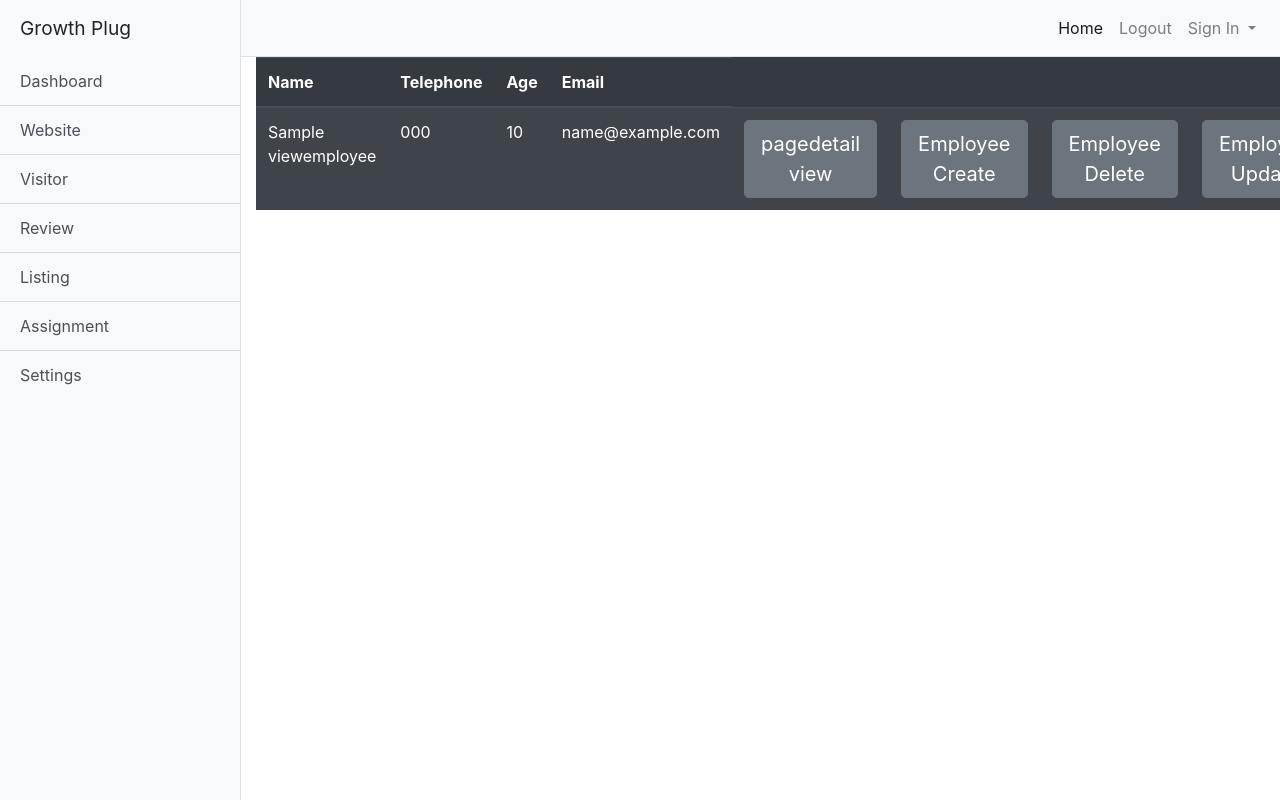
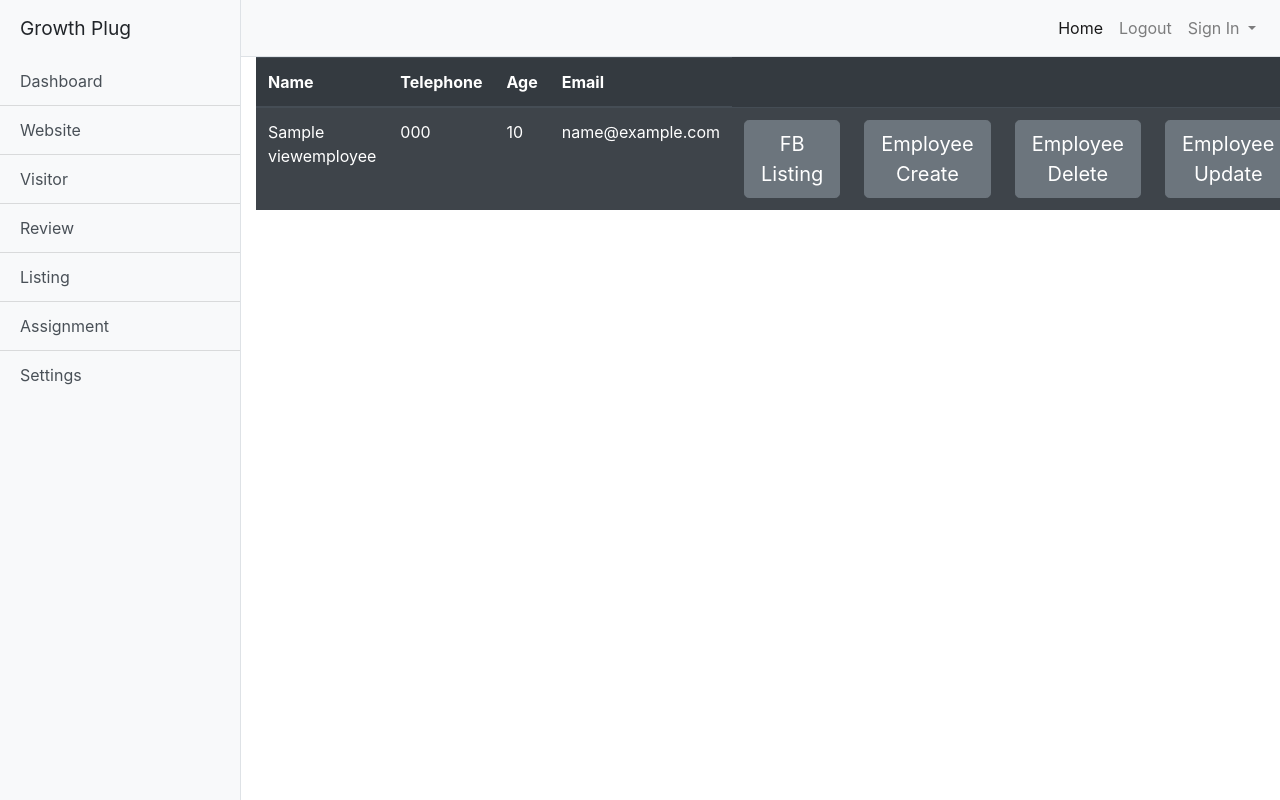
Before and after one commit to sylvia198591/Growth-Plug, a Django app: template listing/templates/listapp1/Employeeview.html in a window 1280 px wide. Run offline with Django 3.2, Linux system fonts and the light colour scheme; the template is opened without the code that fills it: most values are stand-ins (such as "Sample title", 1, 10 or a date in 2020); some libraries are stand-ins or nearby versions.

Commit message:
Update Employeeview.html

```diff
--- a/listing/templates/listapp1/Employeeview.html
+++ b/listing/templates/listapp1/Employeeview.html
@@ -22,7 +22,7 @@
         <td>{{ve.Age}}</td>
         <td>{{ve.Email}}</td>
 
-            <td align="center"><a href="{%url 'pgdtl_view'%}"><button type="button" class="btn btn-secondary btn-lg btn-block">pagedetail view</button></a></td>
+            <td align="center"><a href="{%url 'pgdtl_view'%}"><button type="button" class="btn btn-secondary btn-lg btn-block">FB Listing</button></a></td>
 
             <td align="center"><a href="{%url 'Employee_create'%}"><button type="button" class="btn btn-secondary btn-lg btn-block">Employee Create</button></a></td>
             <td align="center"><a href="{%url 'Employee_delete' ve.id%}"><button type="button" class="btn btn-secondary btn-lg btn-block">Employee Delete</button></a></td>
```
